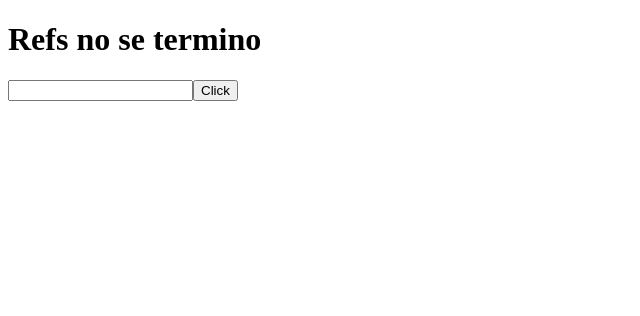
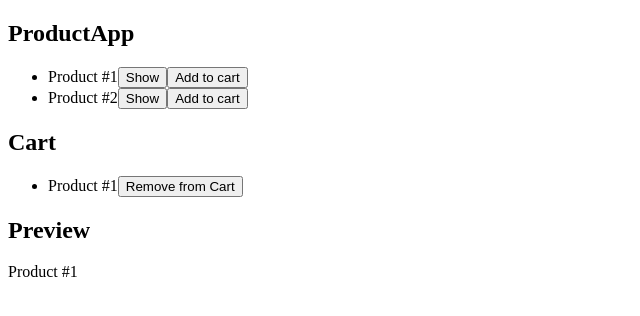
Before and after one commit to carolainseija/react-hooks, a React (Create React App) app: page / in a window 1280 px wide. Shown: the top 316 px of the page, without its empty margins (0-640 px from the left). Built offline with nearby package versions, Linux system fonts and the light colour scheme.

Commit message:
reducer apps

```diff
--- a/src/App.js
+++ b/src/App.js
@@ -1,11 +1,13 @@
-import Button from "./Components/Button";
-import Card from "./Components/Card";
+import CounterApp from "./Components/CounterApp";
+import TodoApp from "./TodoApp";
+import ProductApp from "./ProductApp";
 
 function App() {
   return (
     <div className="App">
-      <h1>Refs no se termino</h1>
-      <Card />
+      {/* <CounterApp /> */}
+      {/* <TodoApp /> */}
+      <ProductApp />
     </div>
   );
 }
--- a/src/Components/Button.js
+++ /dev/null
@@ -1,10 +0,0 @@
-import React, {useRef} from 'react';
-
-const Button = (/*props*/) => {
-
-    <button>
-       {/* {props.children} */}
-    </button>
-}
-
-export default Button;
--- a/src/Components/Card.js
+++ /dev/null
@@ -1,25 +0,0 @@
-import { createRef, useRef, useState } from "react";
-import Button from "./Button"
-
-const Card = (props) => {
-
-    const [name, setName] = useState('');
-    const nameInputRef = useRef();
-    const handlerName = (event) => {
-        setName(event.target.value)
-        console.log(name)
-    }
-    console.log('refs,',nameInputRef)
-
-    return (
-        <div>
-            {props.childrens}
-            <input className="input" onChange={handlerName} ref={nameInputRef} />
-            <button>Click</button>
-            {name}
-            <Button />
-        </div>
-    )
-}
-
-export default Card;
--- /dev/null
+++ b/src/Components/CounterApp.js
@@ -0,0 +1,38 @@
+import { useReducer } from "react";
+
+const types = {
+    increment: "increment",
+    decrement: "decrement",
+    reset: "reset"
+}
+
+const reducer = (state, action) => {
+    switch (action.type) {
+        case types.increment:
+            return state + 1;
+        case types.decrement:
+            return state - 1;
+        case types.reset:
+            return 0
+        default:
+            return state
+    }
+}
+
+
+const CounterApp = () => {
+
+    const [counter, dispatch] = useReducer(reducer, 0)
+
+    return (
+        <div>
+            <h1>Clicks: {counter}</h1>
+            {/* funcion flecha para que solo se ejecute cuando demos click */}
+            <button onClick={() => dispatch({ type: types.increment })}>Increment</button>
+            <button onClick={() => dispatch({ type: types.decrement })}>Decrement</button>
+            <button onClick={() => dispatch({ type: types.reset })}>Reset</button>
+        </div>
+    )
+}
+
+export default CounterApp;
--- /dev/null
+++ b/src/ProductApp.js
@@ -0,0 +1,43 @@
+import { useReducer } from "react"
+import productReducer, { initialProduct } from "./reducers/productReducer"
+
+export default function ProductApp() {
+
+    const [productState, dispatch] = useReducer(productReducer, initialProduct);
+    const { products, cart, activeProduct } = productState;
+
+    return (
+        <div>
+            <h2>ProductApp</h2>
+            <ul>
+                {products.map((product) => (
+                    <li key={product.id}>
+                        {product.title}
+                        <button>
+                            Show
+                        </button>
+                        <button>
+                            Add to cart
+                        </button>
+                    </li>
+                ))}
+            </ul>
+            <h2>Cart</h2>
+            <ul>
+             {cart.map((product) => (
+                   <li key={product.id}>
+                   {product.title}
+                   <button>
+                       Remove  from Cart
+                   </button>
+               </li>
+             ))}
+            </ul>
+
+            <h2>Preview</h2>
+           <p>
+           {activeProduct.title}
+           </p>
+        </div>
+    )
+}
--- /dev/null
+++ b/src/TodoApp.js
@@ -0,0 +1,92 @@
+import { useReducer, useState } from "react";
+
+const initialTodos = [
+    {
+        id: 1,
+        title: "Todo #1"
+    },
+    {
+        id: 2,
+        title: "Todo #2"
+    },
+    {
+        id: 3,
+        title: "Todo #3"
+    },
+    {
+        id: 4,
+        title: "Todo #4"
+    }
+]
+
+
+const types = {
+    add: "add",
+    update: "update",
+    delete: "delete",
+}
+
+const reducer = (state, action) => {
+    switch (action.type) {
+        case types.add:
+            console.log(action.payload)
+            // copiamos el estado anterior y agregamos uno
+            return [...state, action.payload]
+        case types.update:
+            const todoEdit = action.payload
+            return state.map(todo => todo.id === todoEdit.id ? todoEdit : todo)
+        case types.delete:
+            return state.filter(todo => todo.id !== action.payload)
+        default:
+            return state;
+    }
+}
+
+const TodoApp = () => {
+    const [todos, dispatch] = useReducer(reducer, initialTodos)
+    const [text, setText] = useState("")
+
+    const handleSubmit = (e) => {
+        e.preventDefault()
+        dispatch({ type: types.add, payload: { title: text, id: Date.now() } })
+    }
+
+    return (
+        <div>
+            <h1>Todo app</h1>
+            <ul>
+                {todos.map((todo) => (
+                    <li key={todo.id}>
+                        {todo.title}
+                        <button onClick={() => dispatch({
+                            type: types.delete,
+                            payload: todo.id
+                        })}>
+                            Delete
+                        </button>
+
+                        <button onClick={() => dispatch({
+                            type: types.update,
+                            //va a contener todo el todo, pero el campo title va a tener lo del input text
+                            payload: {
+                                ...todo, title: text
+                            }
+                        })}>
+                            Update
+                        </button>
+                    </li>
+                ))
+                }
+            </ul>
+            <form onSubmit={handleSubmit}>
+                <input
+                    placeholder="todo"
+                    value={text}
+                    onChange={(e) => setText(e.target.value)}
+                />
+            </form>
+        </div>
+    )
+}
+
+export default TodoApp;
--- /dev/null
+++ b/src/reducers/productReducer.js
@@ -0,0 +1,34 @@
+const initialProduct = {
+    products: [
+        {
+            id: 1,
+            title: "Product #1"
+        },
+        {
+            id: 2,
+            title: "Product #2"
+        }
+    ],
+    cart: [
+        {
+            id: 1,
+            title: "Product #1",
+            quantity: 1,
+        }
+    ],
+    activeProduct: {
+        id: 1,
+        title: "Product #1",
+    },
+}
+
+
+const productReducer = (state, action) => {
+    switch (action.type) {
+        default:
+            return state
+    }
+}
+
+export { initialProduct }
+export default productReducer;
```
